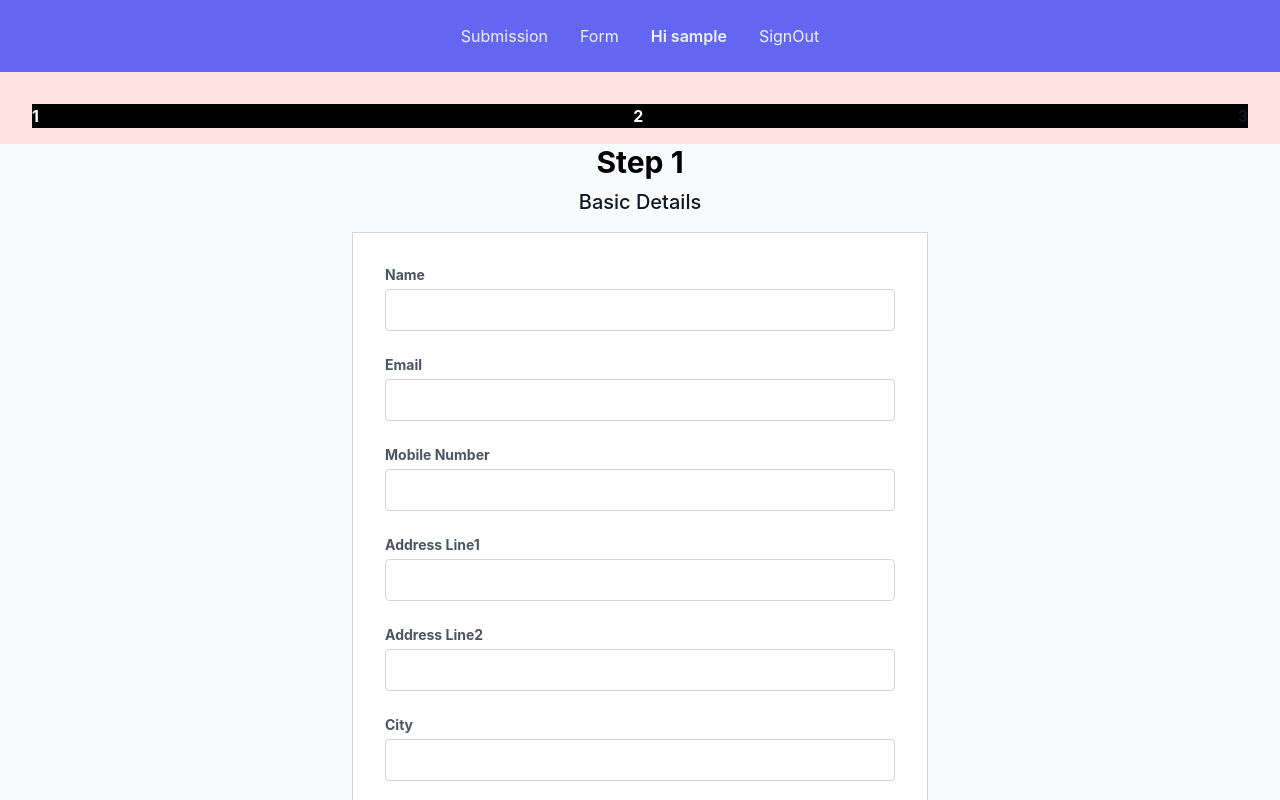
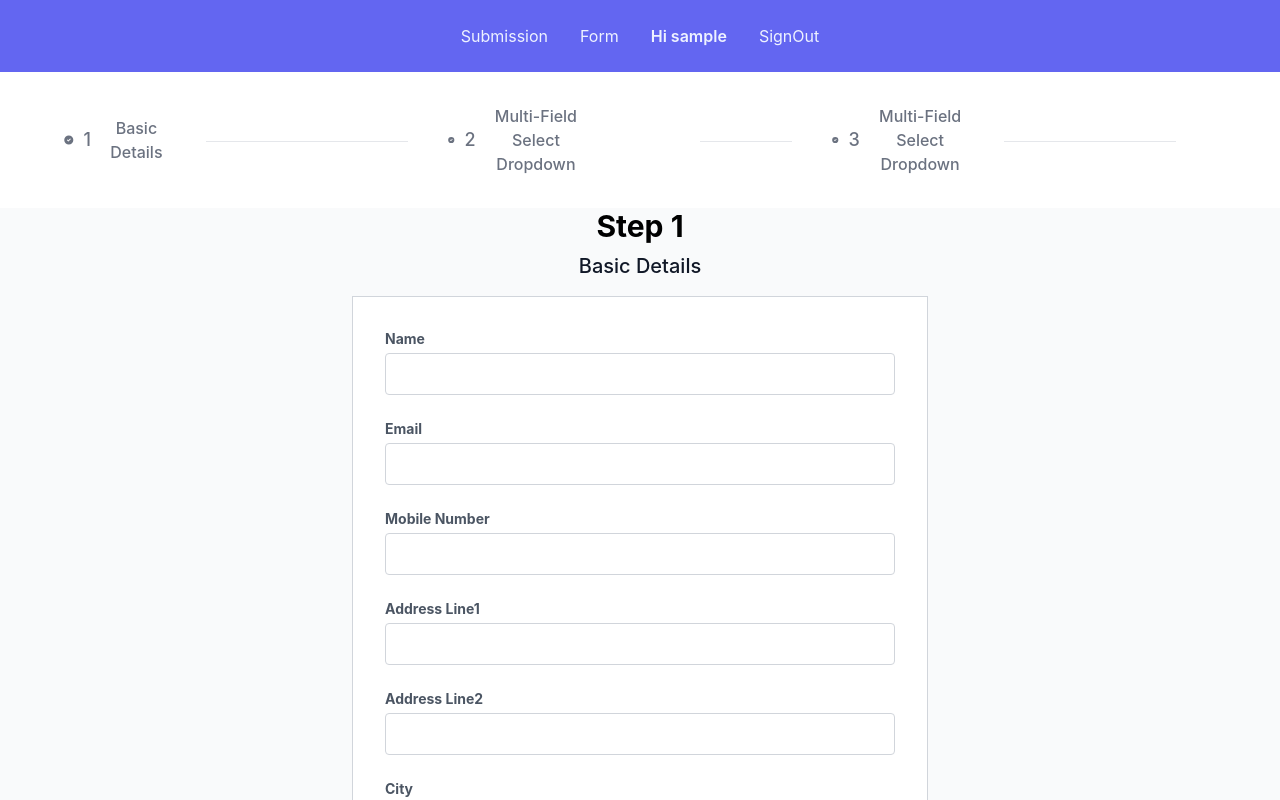
Before and after one commit to devanshukd04/Node-JS-Assignment, a React (Create React App) app in the folder my-project/: page /form in a window 1280 px wide. Shown: the top 800 px of the page. Built offline with nearby package versions, Linux system fonts and the light colour scheme; sample sign-in values are in the browser's storage.

Commit message:
Added form progress stepper

```diff
--- a/my-project/src/App.js
+++ b/my-project/src/App.js
@@ -4,6 +4,7 @@ import SignIn from "./pages/SignIn.tsx";
 import Form from "./pages/Form.tsx";
 import Submissions from "./pages/Submissions.tsx";
 import Header from "./components/Header.tsx";
+import StepperComp from "./pages/StepperComp.tsx";
 
 function App() {
   return (
@@ -16,7 +17,6 @@ function App() {
             <Route path="signin" element={<SignIn />} />
             <Route path="form" element={<Form/>}/>
             <Route path="form-submissions" element={<Submissions/>}/>
-            <Route path="header" element={<Header/>}/>
             {/*<Route path="homepage" element={<Homepage/>}/>
             <Route path="emailSpoofing" element={<Mails/>}/> */}
             {/* <Route path="contact" element={<Contact />} /> */}
--- a/my-project/src/pages/Form.tsx
+++ b/my-project/src/pages/Form.tsx
@@ -1,4 +1,4 @@
-import React, { useState } from "react";
+import React, { useState,useEffect } from "react";
 import { Stepper, Step, Button } from "@material-tailwind/react";
 import { Form1Data } from "../data.ts";
 import Form1 from "./FormPage1.tsx";
@@ -9,6 +9,7 @@ import { ToastContainer, toast } from "react-toastify";
 import "react-toastify/dist/ReactToastify.css";
 import axios from "axios";
 import Header from "../components/Header.tsx";
+import StepperComp from "./StepperComp.tsx";
 
 function Form() {
   const navigate = useNavigate();
@@ -33,6 +34,13 @@ function Form() {
   const [selectedFiles, setSelectedFiles] = useState<FileList | null>(null);
 
   const [form3Data, setForm3Data] = useState<string []>([]);
+
+  useEffect(()=>{
+    const token = localStorage.getItem("token");
+    if (!token) {
+      navigate("/signin", { state: { page: 1 } });
+    }
+  },[])
 
   const handleNext = () => {
     if (step == 2) {
@@ -124,15 +132,8 @@ function Form() {
   return (
     <>
     <Header/>
-      <div className="w-full py-4 px-8 bg-red-100">
-        <Stepper
-          className="mt-4 flex justify-between bg-black text-white"
-          activeStep={step}
-        >
-          <Step>1</Step>
-          <Step>2</Step>
-          <Step>3</Step>
-        </Stepper>
+      <div className="w-full content-center py-4 px-8 bg-grey-100">
+        <StepperComp step={step}/>
       </div>
 
       {step == 1 && (
--- a/my-project/src/pages/FormPage1.tsx
+++ b/my-project/src/pages/FormPage1.tsx
@@ -30,38 +30,48 @@ const FormPage1: FC<ChildProps> = ({ formData, setFormData, isValidateNext, setI
 
       if(!isDirty){
         setIsDirty(true);
+        setIsValidateNext(false);
       }
       else if(formData["username"]==""){
         toast.warn("Please enter first name", {position: toast.POSITION.TOP_CENTER, autoClose: 1500,})
+        setIsValidateNext(false);
       }
       else if(!formData["email"].match(/^\w+([.-]?\w+)*@\w+([.-]?\w+)*(\.\w{2,3})+$/)){
         toast.warn("Please enter valid email address", {position: toast.POSITION.TOP_CENTER, autoClose: 1500,})
+        setIsValidateNext(false);
       }
       else if(formData["number"].length<10 || formData["number"]==''){
         toast.warn("Please enter a valid mobile number", {position: toast.POSITION.TOP_CENTER, autoClose: 1500,})
+        setIsValidateNext(false);
       }
       else if(formData["addressLine1"]==""){
         toast.warn("Please enter valid address in Address line 2", {position: toast.POSITION.TOP_CENTER, autoClose: 1500,})
+        setIsValidateNext(false);
       }
       else if(formData["addressLine2"]==""){
         toast.warn("Please enter valid address in Address line 2", {position: toast.POSITION.TOP_CENTER, autoClose: 1500,})
+        setIsValidateNext(false);
       }
       else if(formData["city"]==''){
         toast.warn("Please enter name of city", {position: toast.POSITION.TOP_CENTER, autoClose: 1500,})
+        setIsValidateNext(false);
       }
       else if(formData["state"]==""){
         toast.warn("Please enter name of state", {position: toast.POSITION.TOP_CENTER, autoClose: 1500,})
+        setIsValidateNext(false);
       }
       else if(formData["pincode"]==""){
         toast.warn("Please enter pincode", {position: toast.POSITION.TOP_CENTER, autoClose: 1500,})
+        setIsValidateNext(false);
       }
       else if(formData["country"]==""){
         toast.warn("Please enter name of Country", {position: toast.POSITION.TOP_CENTER, autoClose: 1500,})
+        setIsValidateNext(false);
       }
       else{
         handleNext();
+        setIsValidateNext(false);
       }
-      setIsValidateNext(false);
     }
   },[isValidateNext])
 
--- a/my-project/src/pages/FormPage2.tsx
+++ b/my-project/src/pages/FormPage2.tsx
@@ -34,15 +34,18 @@ const FormPage2: FC<ChildProps> = ({
     if (isValidateNext) {
       if (!isDirty) {
         setIsDirty(true);
+        setIsValidateNext(false);
       } else if (!selectedFiles || selectedFiles.length < 1) {
         toast.warn("Please upload files", {
           position: toast.POSITION.TOP_CENTER,
           autoClose: 1500,
         });
+        setIsValidateNext(false);
       } else {
         handleNext();
+        setIsValidateNext(false);
       }
-      setIsValidateNext(false);
+
     }
   }, [isValidatePrev, isValidateNext]);
 
--- a/my-project/src/pages/FormPage3.tsx
+++ b/my-project/src/pages/FormPage3.tsx
@@ -36,12 +36,12 @@ const FormPage3: FC<ChildProps> = ({
     }
     if (isValidateNext) {
       if (!isDirty) {
+        setIsDirty(true);
         setIsValidateNext(false);
-        setIsDirty(true);
       }
        else {
+        handleSubmit();
         setIsValidateNext(false);
-        handleSubmit();
       }
 
     }
--- a/my-project/src/pages/StepperComp.tsx
+++ b/my-project/src/pages/StepperComp.tsx
@@ -1,35 +1,73 @@
-import React from "react";
+import React, { ReactElement, FC } from "react";
 import { Stepper, Step, Button } from "@material-tailwind/react";
 
-const StepperComp=()=> {
-  const [activeStep, setActiveStep] = React.useState(0);
-  const [isLastStep, setIsLastStep] = React.useState(false);
-  const [isFirstStep, setIsFirstStep] = React.useState(false);
+type ChildProps = {
+  step:number
+};
 
-  const handleNext = () => !isLastStep && setActiveStep((cur) => cur + 1);
-  const handlePrev = () => !isFirstStep && setActiveStep((cur) => cur - 1);
+const StepperComp: FC<ChildProps> = ({step}):ReactElement => {
+
+  const completedComp = (step: number, desc: string) => {
+    return (
+      <li className="flex md:w-full items-center text-blue-600 dark:text-blue-500 sm:after:content-[''] after:w-full after:h-1 after:border-b after:border-blue-200 after:border-1 after:hidden sm:after:inline-block after:mx-6 xl:after:mx-10 dark:after:border-blue-700">
+        <span className="flex items-center after:content-['/'] sm:after:hidden after:mx-2 after:text-blue-200 dark:after:text-blue-500">
+          <svg
+            className="w-3.5 h-3.5 sm:w-4 sm:h-4 mr-2.5"
+            aria-hidden="true"
+            xmlns="http://www.w3.org/2000/svg"
+            fill="currentColor"
+            viewBox="0 0 20 20"
+          >
+            <path d="M10 .5a9.5 9.5 0 1 0 9.5 9.5A9.51 9.51 0 0 0 10 .5Zm3.707 8.207-4 4a1 1 0 0 1-1.414 0l-2-2a1 1 0 0 1 1.414-1.414L9 10.586l3.293-3.293a1 1 0 0 1 1.414 1.414Z" />
+          </svg>
+          <span>{step}</span>
+          <span className="text-base hidden sm:inline-flex sm:ml-2">
+            {desc}
+          </span>
+        </span>
+      </li>
+    );
+  };
+
+  const inCompletedComp = (step: number, desc: string) => {
+    return (
+      <li className="flex md:w-full items-center sm:after:content-[''] after:w-full after:h-1 after:border-b after:border-gray-200 after:border-1 after:hidden sm:after:inline-block after:mx-6 xl:after:mx-10 dark:after:border-gray-700">
+        <span className="flex items-center after:content-['/'] sm:after:hidden after:mx-2 after:text-gray-200 dark:after:text-gray-500">
+        <svg
+          className="w-3.5 h-3.5 sm:w-4 sm:h-4 mr-2.5"
+          aria-hidden="true"
+          xmlns="http://www.w3.org/2000/svg"
+          fill="currentColor"
+          viewBox="0 0 20 20"
+        >
+          <path d="M10 .5a9.5 9.5 0 1 0 9.5 9.5A9.51 9.51 0 0 0 10 .5Zm3.707 8.207-4 4a1 1 0 0 1-1.414 0l-2-2a1 1 0 0 1 1.414-1.414L9 10.586l3.293-3.293a1 1 0 0 1 1.414 1.414Z" />
+        </svg>
+        <span className="text-lg mr-2">{step}</span>
+        <span className="text-base hidden sm:inline-flex sm:ml-2">{desc}</span>
+        </span>
+      </li>
+    );
+  };
 
   return (
     <div className="w-full py-4 px-8">
-      <Stepper
-        activeStep={activeStep}
-        isLastStep={(value) => setIsLastStep(value)}
-        isFirstStep={(value) => setIsFirstStep(value)}
-      >
-        <Step onClick={() => setActiveStep(0)}>1</Step>
-        <Step onClick={() => setActiveStep(1)}>2</Step>
-        <Step onClick={() => setActiveStep(2)}>3</Step>
-      </Stepper>
-      <div className="mt-16 flex justify-between">
-        <Button onClick={handlePrev} disabled={isFirstStep}>
-          Prev
-        </Button>
-        <Button onClick={handleNext} disabled={isLastStep}>
-          Next
-        </Button>
-      </div>
+      <ol className="flex items-center w-full text-sm font-medium text-center text-gray-500 dark:text-gray-400 sm:text-base">
+        {step > 1
+          ? completedComp(1, "Basic Details")
+          : inCompletedComp(1, "Basic Details")}
+        <li className="flex md:w-full items-center after:content-[''] after:w-full after:h-1 after:border-b after:border-gray-200 after:border-1 after:hidden sm:after:inline-block after:mx-6 xl:after:mx-10 dark:after:border-gray-700">
+          <span className="flex items-center after:content-['/'] sm:after:hidden after:mx-2 after:text-gray-200 dark:after:text-gray-500">
+            {step > 2
+              ? completedComp(2, "Multi-Field Select Dropdown")
+              : inCompletedComp(2, "Multi-Field Select Dropdown")}
+          </span>
+        </li>
+        {step > 3
+          ? completedComp(3, "Multi-Field Select Dropdown")
+          : inCompletedComp(3, "Multi-Field Select Dropdown")}
+      </ol>
     </div>
   );
-}
+};
 
 export default StepperComp;
```
